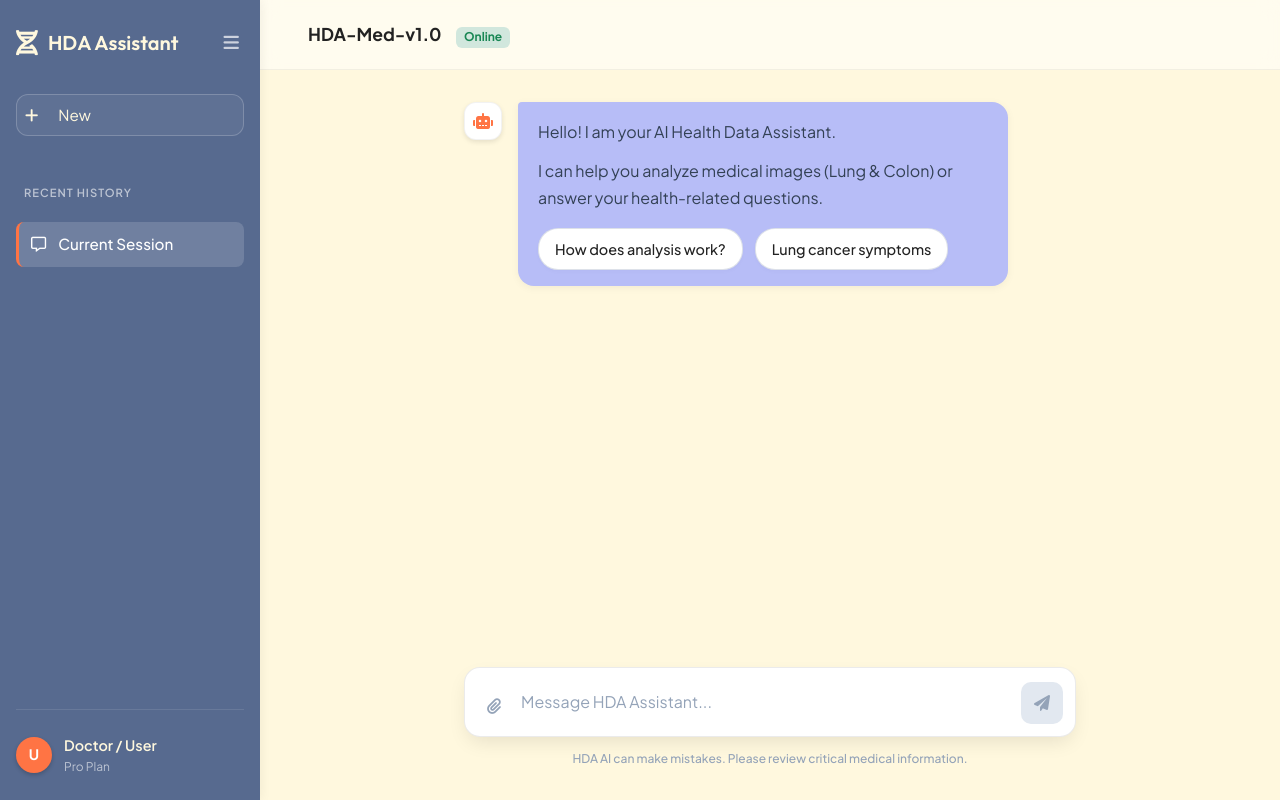
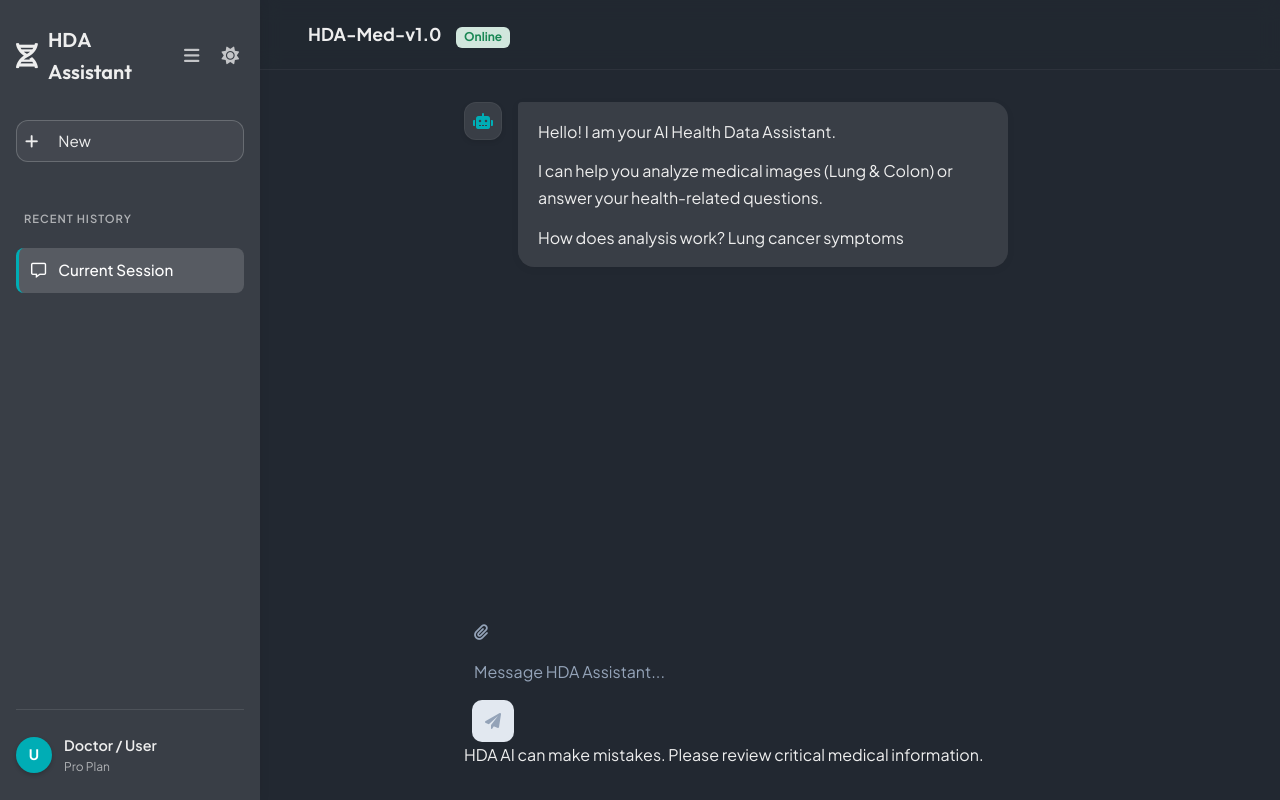
Before and after one commit to blackeagle686/hda_v3, a FastAPI app: page / in a window 1280 px wide. Run offline with FastAPI, Linux system fonts and the light colour scheme; some libraries are stand-ins or nearby versions.

Commit message:
new style

```diff
--- a/static/css/style.css
+++ b/static/css/style.css
@@ -1,28 +1,54 @@
 :root {
-    /* New Color Palette */
+    /* Default Dark Theme (Matches user request) */
+    --bg-color: #222831;
+    --sidebar-bg: #393E46;
+    --sidebar-text: #EEEEEE;
+    --chat-bg: #222831;
+    --primary-color: #00ADB5;
+    --primary-hover: #008C94;
+    --user-msg-bg: #00ADB5;
+    --ai-msg-bg: #393E46;
+    --border-color: #393E46;
+    --text-primary: #EEEEEE;
+    --text-secondary: #B0BEC5;
+
+    /* Semantic Variables for Hardcoded Colors */
+    --header-bg: rgba(34, 40, 49, 0.8);
+    --header-border: rgba(255, 255, 255, 0.05);
+    --input-bg: #393E46;
+    --input-border: rgba(255, 255, 255, 0.08);
+    --card-bg: #393E46;
+    --chip-bg: #393E46;
+    --scrollbar-thumb: #393E46;
+    --scrollbar-thumb-hover: #00ADB5;
+    --toggle-btn-hover: rgba(255, 255, 255, 0.1);
+
+    --font-sans: 'Plus Jakarta Sans', sans-serif;
+}
+
+[data-theme="light"] {
     --bg-color: #FFF8DE;
-    /* Main background (cream/light yellow) */
     --sidebar-bg: #576A8F;
-    /* Sidebar background (dark blue-gray) */
     --sidebar-text: #FFF8DE;
-    /* Sidebar text (cream for contrast) */
     --chat-bg: #FFF8DE;
-    /* Chat area background (same cream) */
     --primary-color: #FF7444;
-    /* Buttons, highlights, accents (vibrant orange) */
     --primary-hover: #E65C2B;
-    /* Darker orange on hover */
     --user-msg-bg: #FF7444;
-    /* User message bubbles (orange) */
     --ai-msg-bg: #B7BDF7;
-    /* AI message bubbles (light blue) */
     --border-color: #576A8F;
-    /* Borders / dividers (dark blue-gray) */
     --text-primary: #222222;
-    /* Primary text (dark for readability) */
     --text-secondary: #555555;
-    /* Secondary text */
-    --font-sans: 'Plus Jakarta Sans', sans-serif;
+
+    /* Semantic Variables for Light Theme */
+    --header-bg: rgba(255, 255, 255, 0.5);
+    --header-border: rgba(0, 0, 0, 0.05);
+    --input-bg: #ffffff;
+    --input-border: rgba(0, 0, 0, 0.08);
+    --card-bg: #ffffff;
+    --chip-bg: #ffffff;
+    --scrollbar-thumb: #cbd5e1;
+    --scrollbar-thumb-hover: #94a3b8;
+    --toggle-btn-hover: rgba(0, 0, 0, 0.05);
 }
 
 
@@ -48,12 +74,12 @@ body {
 }
 
 ::-webkit-scrollbar-thumb {
-    background: #cbd5e1;
+    background: var(--scrollbar-thumb);
     border-radius: 4px;
 }
 
 ::-webkit-scrollbar-thumb:hover {
-    background: #94a3b8;
+    background: var(--scrollbar-thumb-hover);
 }
 
 .main-container {
@@ -120,8 +146,8 @@ body {
 }
 
 .toggle-btn:hover {
-    color: #fff;
-    background-color: rgba(255, 255, 255, 0.1);
+    color: var(--text-primary);
+    background-color: var(--toggle-btn-hover);
 }
 
 .sidebar.collapsed .toggle-btn {
@@ -250,13 +276,13 @@ body {
 
 .chat-header {
     height: 70px;
-    border-bottom: 1px solid rgba(0, 0, 0, 0.05);
+    border-bottom: 1px solid var(--header-border);
     /* Softer border */
     display: flex;
     align-items: center;
     padding: 0 3rem;
     justify-content: space-between;
-    background-color: rgba(255, 255, 255, 0.5);
+    background-color: var(--header-bg);
     /* Slight transparency */
     backdrop-filter: blur(10px);
 }
@@ -316,9 +342,9 @@ body {
 }
 
 .ai-message .avatar-icon {
-    background-color: #fff;
+    background-color: var(--sidebar-bg);
     color: var(--primary-color);
-    border: 1px solid rgba(0, 0, 0, 0.05);
+    border: 1px solid var(--header-border);
 }
 
 .user-message {
@@ -345,7 +371,7 @@ body {
     background-color: var(--ai-msg-bg);
     border-radius: 4px 16px 16px 16px;
     /* Speech bubble shape */
-    color: #334155;
+    color: var(--text-primary);
     /* Slightly darker text for contrast on light blue */
 }
 
@@ -368,7 +394,7 @@ body {
 .input-area {
     padding: 2rem 20%;
     padding-bottom: 2rem;
-    background: linear-gradient(180deg, rgba(255, 248, 222, 0) 0%, var(--bg-color) 60%);
+    background: linear-gradient(180deg, rgba(34, 40, 49, 0) 0%, var(--bg-color) 60%);
     position: relative;
 }
 
@@ -379,8 +405,9 @@ body {
 }
 
 .input-wrapper {
-    background-color: #ffffff;
-    border: 1px solid rgba(0, 0, 0, 0.08);
+    .input-wrapper {
+        background-color: var(--input-bg);
+        border: 1px solid var(--input-border);
         border-radius: 16px;
         padding: 12px;
         display: flex;
@@ -429,7 +456,7 @@ textarea::placeholder {
     }
 
     .attach-btn:hover {
-    background-color: #f1f5f9;
+        background-color: var(--toggle-btn-hover);
         color: var(--text-primary);
     }
 
@@ -467,7 +494,8 @@ textarea::placeholder {
         border-radius: 16px;
         padding: 1.5rem;
         margin-top: 1rem;
-    background-color: #fff;
+        margin-top: 1rem;
+        background-color: var(--card-bg);
         box-shadow: 0 4px 12px rgba(0, 0, 0, 0.05);
     }
 
@@ -493,7 +521,7 @@ textarea::placeholder {
     }
 
     .chip {
-    background-color: #ffffff;
+        background-color: var(--chip-bg);
         padding: 8px 16px;
         border-radius: 20px;
         font-size: 0.9rem;
@@ -507,7 +535,7 @@ textarea::placeholder {
 
     .chip:hover {
         border-color: var(--primary-color);
-    background-color: #fff;
+        background-color: var(--bg-color);
         color: var(--primary-color);
         transform: translateY(-1px);
         box-shadow: 0 4px 8px rgba(0, 0, 0, 0.08);
--- a/static/js/main.js
+++ b/static/js/main.js
@@ -8,6 +8,40 @@ const sessionId = Math.random().toString(36).substring(2, 15) + Math.random().to
 console.log("Session ID:", sessionId);
 
 let context = ""; // Store last diagnosis context
+
+// Theme Toggle Logic
+function toggleTheme() {
+    const html = document.documentElement;
+    const currentTheme = html.getAttribute('data-theme');
+    const newTheme = currentTheme === 'light' ? 'dark' : 'light';
+
+    html.setAttribute('data-theme', newTheme);
+    localStorage.setItem('theme', newTheme);
+    updateThemeIcon(newTheme);
+}
+
+function updateThemeIcon(theme) {
+    const icon = document.getElementById('theme-icon');
+    if (theme === 'light') {
+        icon.classList.remove('fa-sun');
+        icon.classList.add('fa-moon');
+    } else {
+        icon.classList.remove('fa-moon');
+        icon.classList.add('fa-sun');
+    }
+}
+
+// Initialize Theme
+(function initTheme() {
+    const savedTheme = localStorage.getItem('theme') || 'dark';
+    document.documentElement.setAttribute('data-theme', savedTheme);
+    // Ensure icon matches state on load (need to wait for DOM or call in script at end of body)
+    // Since script is at end of body, we can call it.
+    // However, element might not be ready if script runs before DOM content loaded (unlikely here but safe to wait)
+    document.addEventListener('DOMContentLoaded', () => {
+        updateThemeIcon(savedTheme);
+    });
+})();
 
 // Auto-resize textarea
 userInput.addEventListener('input', function () {
--- a/templates/index.html
+++ b/templates/index.html
@@ -31,6 +31,9 @@
                 </div>
                 <button class="toggle-btn" onclick="toggleSidebar()">
                     <i class="fa-solid fa-bars"></i>
+                </button>
+                <button class="toggle-btn" onclick="toggleTheme()" title="Toggle Theme">
+                    <i id="theme-icon" class="fa-solid fa-sun"></i>
                 </button>
             </div>
 
```
Lines whose indentation alone changed are shown as unchanged.
